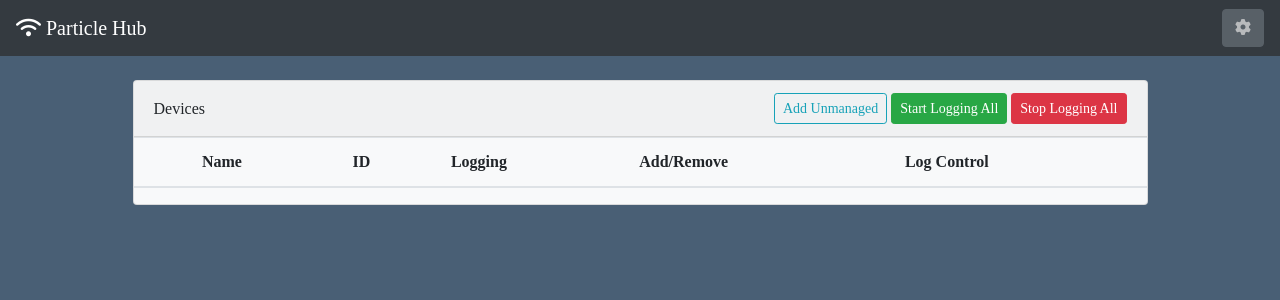
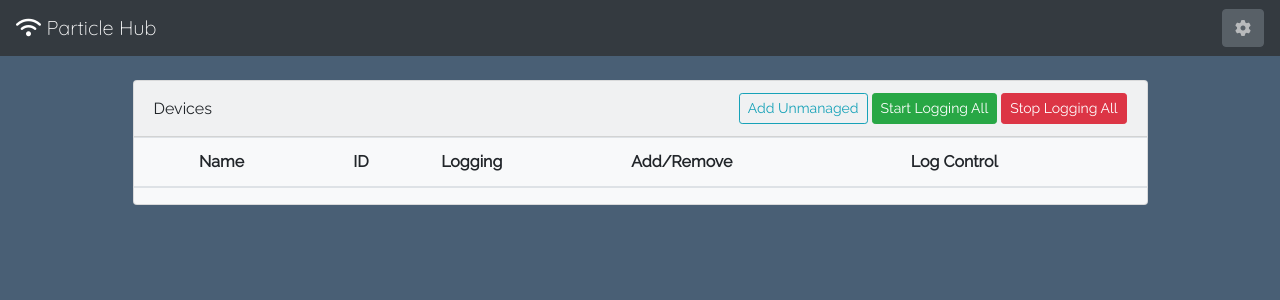
Before and after one commit to jzalger/particle-hub, a Flask app: page / in a window 1280 px wide. Shown: the top 300 px of the page. Run offline with Flask 2, Linux system fonts and the light colour scheme; data that the repository does not hold is empty; parts of the project's set-up code (start-up, migrations or seed data) failed here and were passed over; some libraries are stand-ins or nearby versions.

Commit message:
Fixed css bugs

```diff
--- a/particlehub/static/particlehub.css
+++ b/particlehub/static/particlehub.css
@@ -1,9 +1,9 @@
 body {
     background-color: #495F75 !important;
-    font-family: "Raleway, sans-serif";
+    font-family: Raleway, sans-serif;
 }
 .navbar {
-    font-family: "Quicksand, sans-serif";
+    font-family: Quicksand, sans-serif;
 }
 .container {
     padding-bottom:30px;
```
